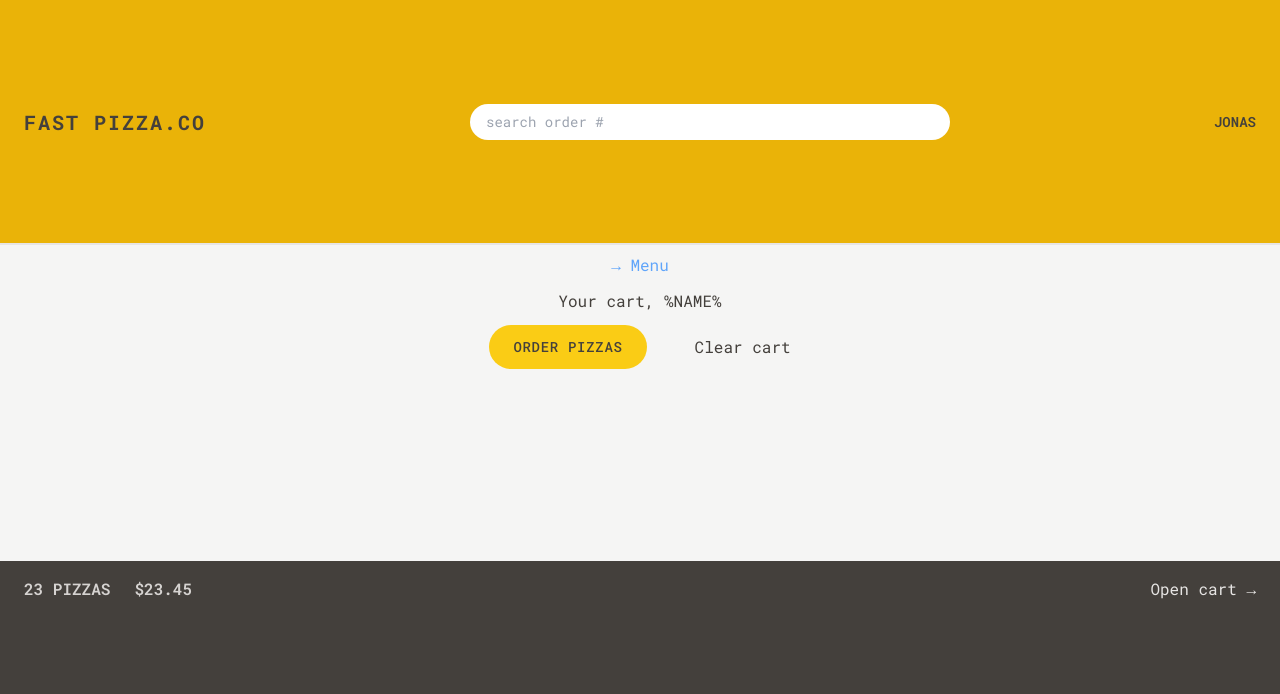
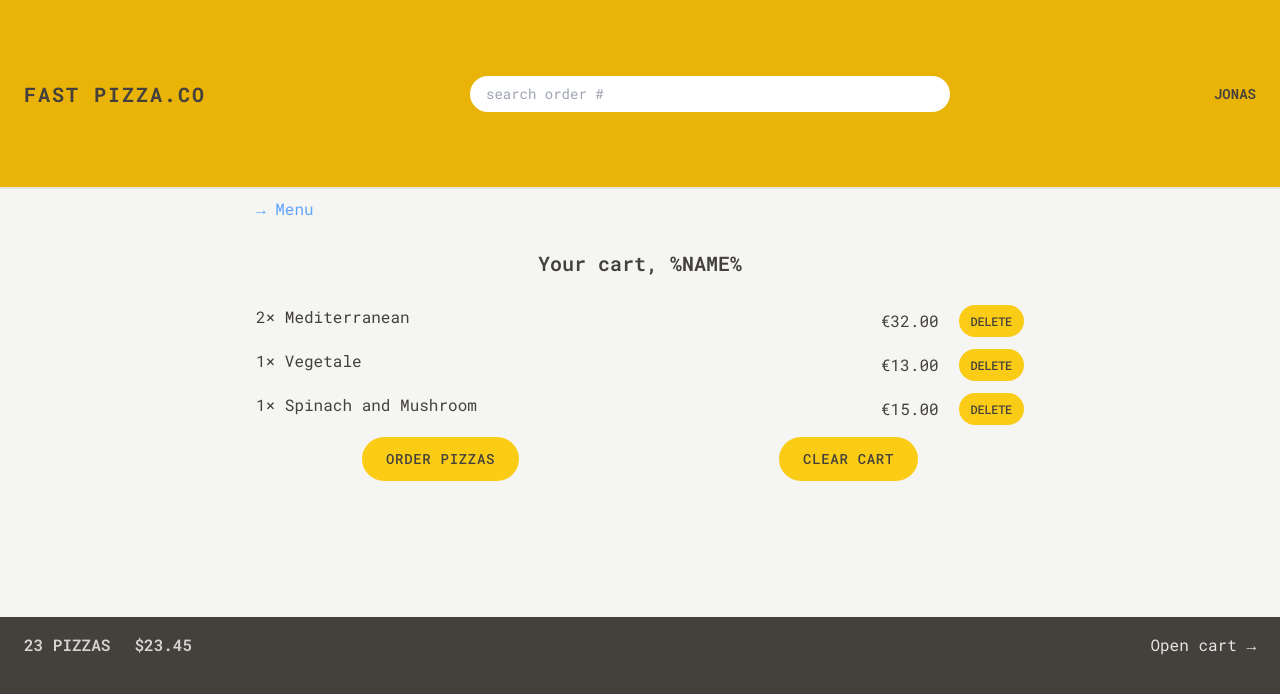
Before and after one commit to kianoushit1999/Pizza-Co, a React (Vite) app: page /cart in a window 1280 px wide. Shown: the top 694 px of the page. Built offline with nearby package versions, Linux system fonts and the light colour scheme.

Commit message:
adding some styles to the cart and cartItem components

```diff
--- a/src/features/cart/Cart.jsx
+++ b/src/features/cart/Cart.jsx
@@ -1,42 +1,53 @@
 import Button from "../../ui/Button";
 import ButtonLink from "../../ui/ButtonLink";
+import CartItem from "./CartItem";
 
-// const fakeCart = [
-//   {
-//     pizzaId: 12,
-//     name: 'Mediterranean',
-//     quantity: 2,
-//     unitPrice: 16,
-//     totalPrice: 32,
-//   },
-//   {
-//     pizzaId: 6,
-//     name: 'Vegetale',
-//     quantity: 1,
-//     unitPrice: 13,
-//     totalPrice: 13,
-//   },
-//   {
-//     pizzaId: 11,
-//     name: 'Spinach and Mushroom',
-//     quantity: 1,
-//     unitPrice: 15,
-//     totalPrice: 15,
-//   },
-// ];
+const fakeCart = [
+  {
+    pizzaId: 12,
+    name: "Mediterranean",
+    quantity: 2,
+    unitPrice: 16,
+    totalPrice: 32,
+  },
+  {
+    pizzaId: 6,
+    name: "Vegetale",
+    quantity: 1,
+    unitPrice: 13,
+    totalPrice: 13,
+  },
+  {
+    pizzaId: 11,
+    name: "Spinach and Mushroom",
+    quantity: 1,
+    unitPrice: 15,
+    totalPrice: 15,
+  },
+];
 
 function Cart() {
-  // const cart = fakeCart;
+  const cart = fakeCart;
 
   return (
-    <div className="flex flex-col items-center gap-y-3 justify-center">
-      <ButtonLink to='/menu'> <span className="inline-block">&rarr;</span> Menu</ButtonLink>
+    <div className="flex flex-col justify-center gap-y-3">
+      <ButtonLink to="/menu">
+        <span className="inline-block">&rarr;</span> Menu
+      </ButtonLink>
 
-      <h2>Your cart, %NAME%</h2>
+      <h2 className="py-2 text-center text-xl font-semibold sm:py-4">
+        Your cart, %NAME%
+      </h2>
+
+      <ul className="flex flex-col gap-y-3">
+        {cart.map((item) => {
+          return <CartItem key={item.pizzaId} item={item} />;
+        })}
+      </ul>
 
       <div className="flex justify-around gap-x-12">
         <Button to="/order/new">Order pizzas</Button>
-        <button>Clear cart</button>
+        <Button>Clear cart</Button>
       </div>
     </div>
   );
--- a/src/features/cart/CartItem.jsx
+++ b/src/features/cart/CartItem.jsx
@@ -1,13 +1,17 @@
+import {formatCurrency} from "../../utils/helpers";
+import Button from "../../ui/Button";
+
 function CartItem({ item }) {
-  const { pizzaId, name, quantity, totalPrice } = item;
+  const { name, quantity, totalPrice } = item;
 
   return (
-    <li>
+    <li className="flex justify-between">
       <p>
         {quantity}&times; {name}
       </p>
-      <div>
+      <div className="flex items-center justify-between gap-x-5">
         <p>{formatCurrency(totalPrice)}</p>
+        <Button type="sm">Delete</Button>
       </div>
     </li>
   );
--- a/src/ui/ButtonLink.jsx
+++ b/src/ui/ButtonLink.jsx
@@ -2,7 +2,7 @@ import { Link, useNavigate } from "react-router-dom";
 
 function ButtonLink({ children, to }) {
   const navigate = useNavigate();
-  const className = `text-blue-400 transition-all duration-500 hover:translate-x-2 ${to === -1 && "hover:-translate-x-2"} hover:scale-105 hover:text-blue-700`;
+  const className = `text-blue-400 transition-all duration-500 hover:translate-x-9 ${to === -1 && "hover:-translate-x-2"} hover:scale-105 hover:text-blue-700`;
 
   if (to === -1)
     return (
```
